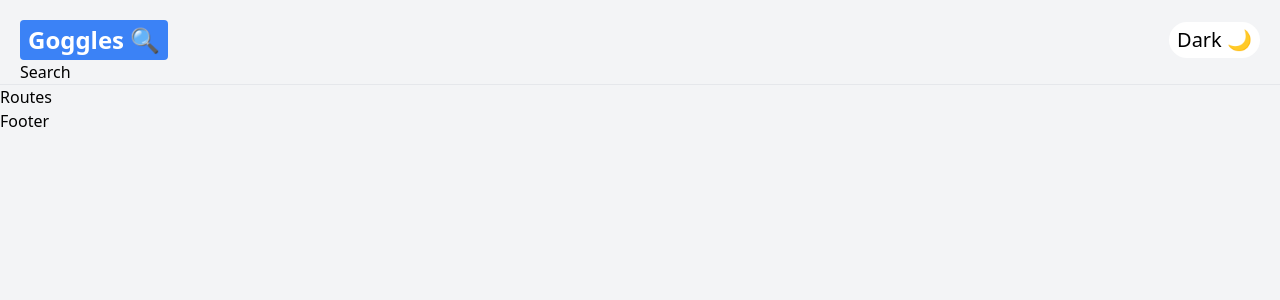
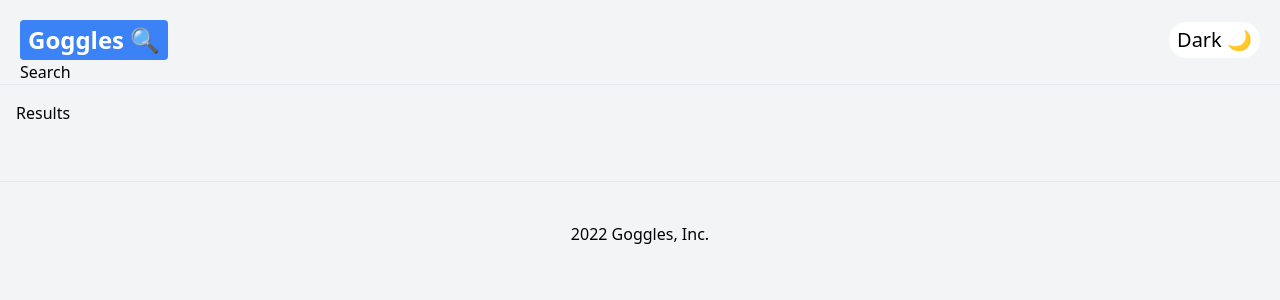
Before and after one commit to aishyuu/Goggles, a React (Create React App) app: page /news in a window 1280 px wide. Shown: the top 300 px of the page. Built offline with nearby package versions, Linux system fonts and the light colour scheme.

Commit message:
added basic routes styling

```diff
--- a/src/App.js
+++ b/src/App.js
@@ -2,7 +2,7 @@
 
 import {Footer} from './components/Footer'
 import {Navbar} from './components/Navbar'
-import {Routes} from './components/Routes'
+import {Routing} from './components/Routing'
 
 function App() {
   const [darkTheme, setDarkTheme] = useState(false)
@@ -11,7 +11,7 @@
     <div className={darkTheme ? 'dark' : ''}>
       <div className='bg-gray-100 dark:bg-gray-900 dark:text-gray-200 black min-h-screen'>
         <Navbar darkTheme={darkTheme} setDarkTheme={setDarkTheme} />
-        <Routes />
+        <Routing />
         <Footer />
       </div>
     </div>
--- a/src/components/Footer.jsx
+++ b/src/components/Footer.jsx
@@ -2,6 +2,8 @@
 
 export const Footer = () => {
   return (
-    <div>Footer</div>
+    <div className="text-center p-10 mt-10 border-t dark:border-gray-700 border-gray-200">
+      <h1>2022 Goggles, Inc.</h1>
+    </div>
   )
 }
--- /dev/null
+++ b/src/components/Results.jsx
@@ -0,0 +1,7 @@
+import React from 'react'
+
+export const Results = () => {
+  return (
+    <div>Results</div>
+  )
+}
--- a/src/components/Routes.jsx
+++ /dev/null
@@ -1,7 +0,0 @@
-import React from 'react'
-
-export const Routes = () => {
-  return (
-    <div>Routes</div>
-  )
-}
--- /dev/null
+++ b/src/components/Routing.jsx
@@ -0,0 +1,18 @@
+import React from 'react'
+import { Routes, Route, Navigate } from 'react-router-dom'
+import {Results} from './Results'
+
+export const Routing = () => {
+
+  return (
+    <div className="p-4">
+      <Routes>
+        <Route exact path="/" element={<Navigate to="/search" />} />
+        <Route exact path='/search' element={<Results />} />
+        <Route exact path='/images' element={<Results />} />
+        <Route exact path='/news' element={<Results />} />
+        <Route exact path='/videos' element={<Results />} />
+      </Routes>
+    </div>
+  )
+}
```
